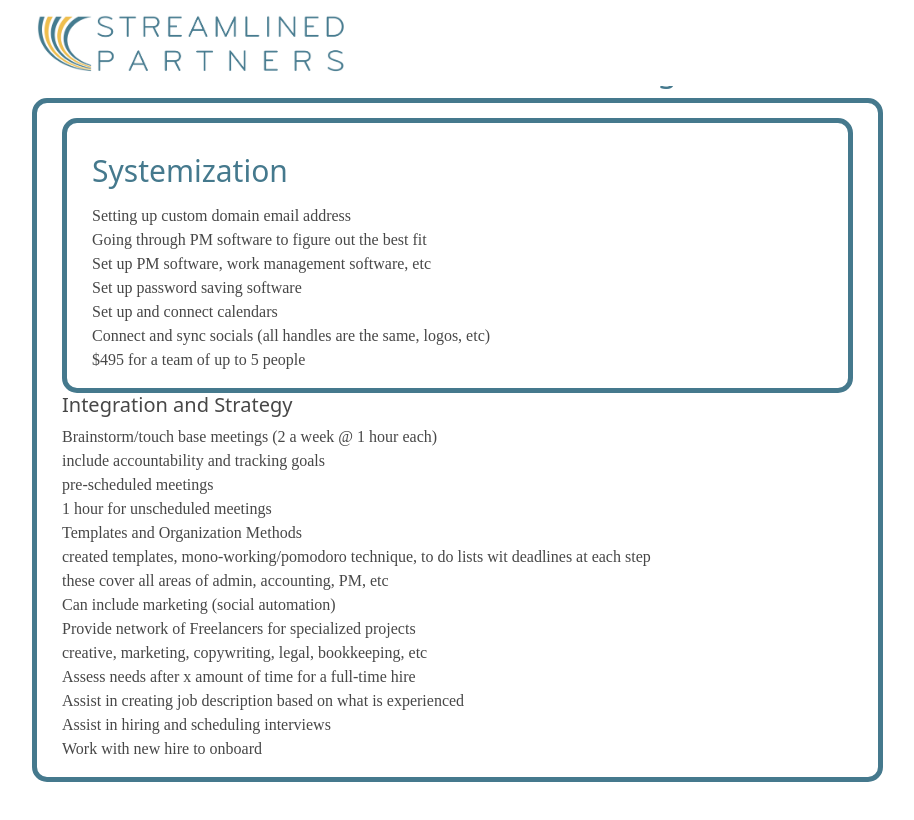
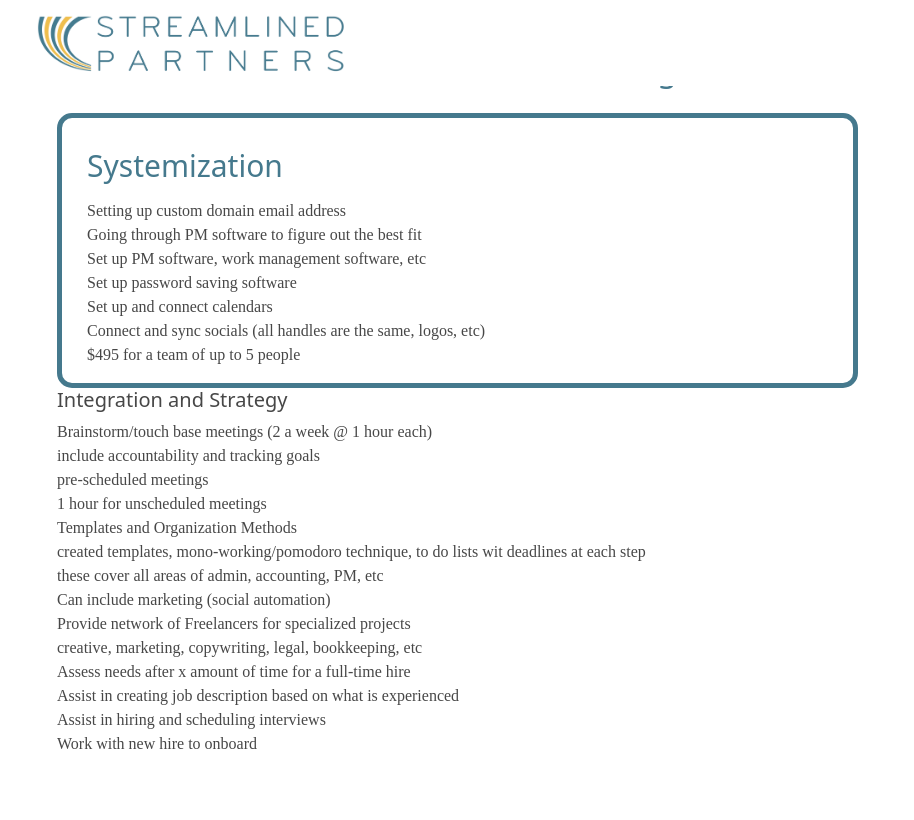
Before and after one commit to rhkearns/streamlined_1, a React (Create React App) app: page /packages in a window 1280 px wide. Shown: the top 820 px of the page, without its empty margins (0-914 px from the left). Built offline with nearby package versions, Linux system fonts and the light colour scheme; a web font is replaced by a local one.

Commit message:
fix border

```diff
--- a/src/pages/Packages/Packages.scss
+++ b/src/pages/Packages/Packages.scss
@@ -3,13 +3,14 @@
 #packages-page {
   margin: 50px 0;
 }
+
 #packages {
 	color: $blue;
 	font-size: 32px;
 	text-align: center;
 }
 .packages-section {
-  border: 5px solid $blue;
+  // border: 5px solid $blue;
   border-radius: 15px;
   padding: 15px 25px 0 25px;
   color: $black;
```
